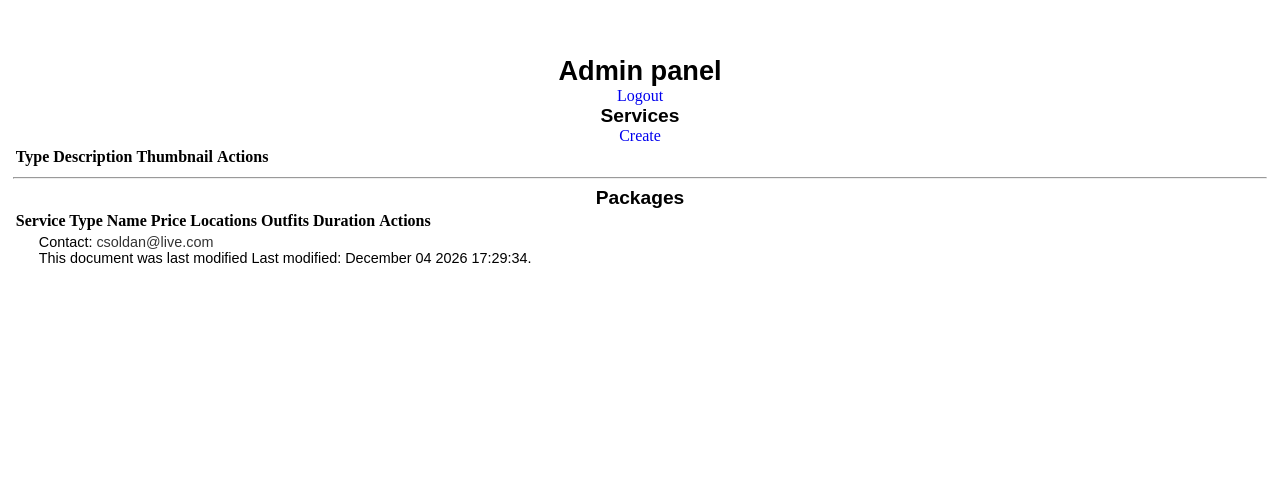
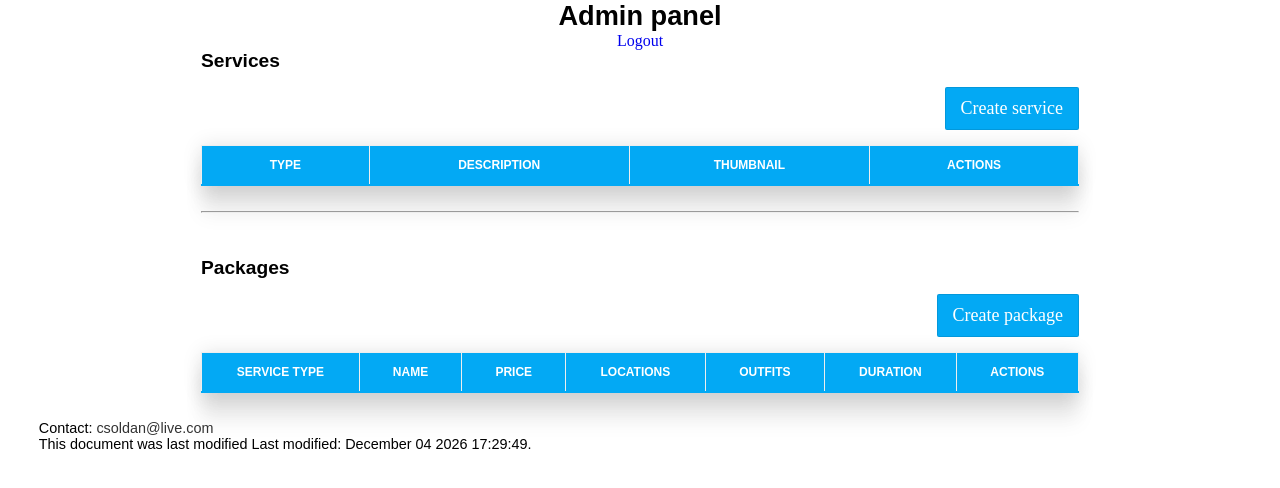
Before and after one commit to StevenMccracken/cecs470, a PHP site: page /admin/index.php in a window 1280 px wide. Shown: the part 242-730 px from the top of the page. Run offline with PHP 8.4, Linux system fonts and the light colour scheme; the visitor is signed in with stand-in values (Sample User, id 1); data that the repository does not hold is empty; a stand-in replaces the project's code that opens the database connection; some libraries are stand-ins or nearby versions.

Commit message:
admin page looks better now

```diff
--- a/admin.css
+++ b/admin.css
@@ -60,3 +60,79 @@
 .admin .error {
   color: red;
 }
+
+.admin-index {
+  padding: 0 15%;
+}
+
+.admin-index h1 {
+  padding-top: 0 !important;
+}
+
+.admin-index h2 {
+  text-align: left;
+}
+
+.admin-index table {
+  width: 100%;
+  font-family: 'Arial';
+  margin: 25px auto;
+  border-collapse: collapse;
+  border: 1px solid #eee;
+  border-bottom: 2px solid #03a9f4;
+  box-shadow: 0px 0px 20px rgba(0, 0, 0, 0.1), 0px 10px 20px rgba(0, 0, 0, 0.05), 0px 20px 20px rgba(0, 0, 0, 0.05), 0px 30px 20px rgba(0, 0, 0, 0.05);
+}
+
+.admin-index  table tr:hover {
+  background: #f4f4f4;
+}
+
+.admin-index table tr:hover td {
+  color: #555;
+}
+
+.admin-index table th,
+.admin-index table td {
+  color: #999;
+  border: 1px solid #eee;
+  padding: 12px 30px;
+  border-collapse: collapse;
+}
+
+.admin-index table td img {
+  width: 200px;
+}
+
+.admin-index table th {
+  background: #03a9f4;
+  color: #fff;
+  text-transform: uppercase;
+  font-size: 12px;
+}
+
+.admin-index table th.last {
+  border-right: none;
+}
+
+.admin-index table a {
+  color: #0187d2;
+}
+
+.admin-index table a:hover {
+  text-decoration: underline;
+  color: black;
+}
+
+.admin-index a.button {
+  display: inline-block;
+  margin: 15px 0;
+  font-size: 18px;
+  padding: 10px 15px;
+  float: right;
+  border: 1px solid rgba(0, 0, 0, 0.1);
+  border-radius: 2px;
+  background-color: #03a9f4;
+  color: white;
+  cursor: pointer;
+  outline: 0;
+}
--- a/admin/index.php
+++ b/admin/index.php
@@ -24,12 +24,12 @@
 	include '../include/header.php';
 ?>
 
-<main>
+<main class="admin-index">
 	<h1>Admin panel</h1>
 	<a href="logout.php">Logout</a>
 
 	<h2>Services</h2>
-	<a href="service/edit.php">Create</a>
+	<a class="button" href="service/edit.php">Create service</a>
 	<table>
 		<thead>
 	    <tr>
@@ -54,8 +54,9 @@
 	  </tbody>
 	</table>
 
-	<hr />
+	<hr /><br /><br />
 	<h2>Packages</h2>
+	<a class="button" href="package/edit.php">Create package</a>
 	<table>
 	  <thead>
 	    <tr>
```
